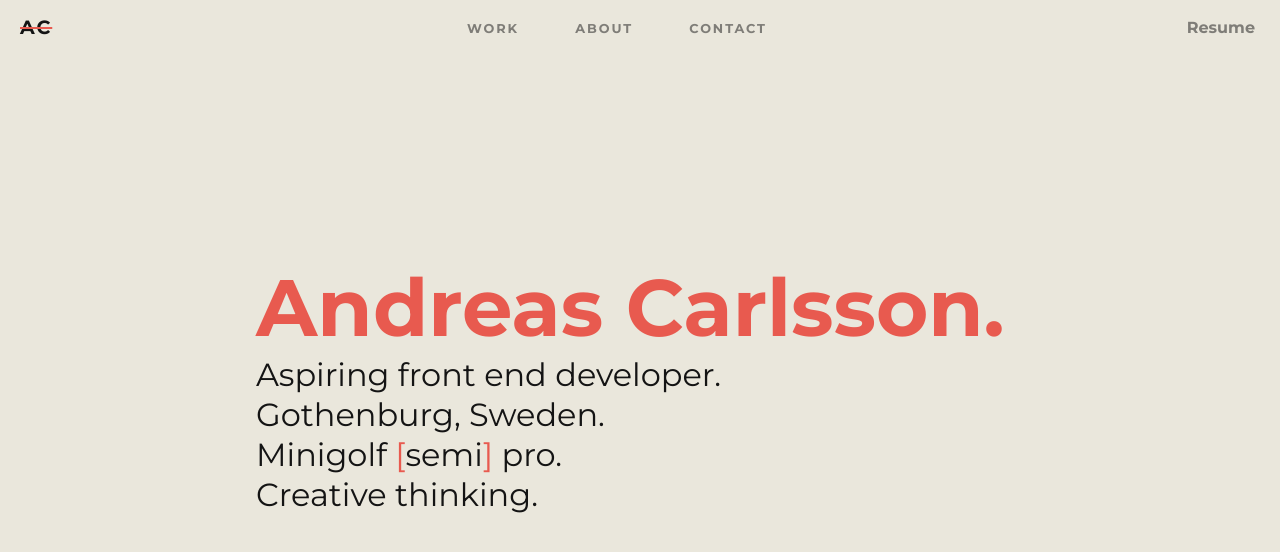
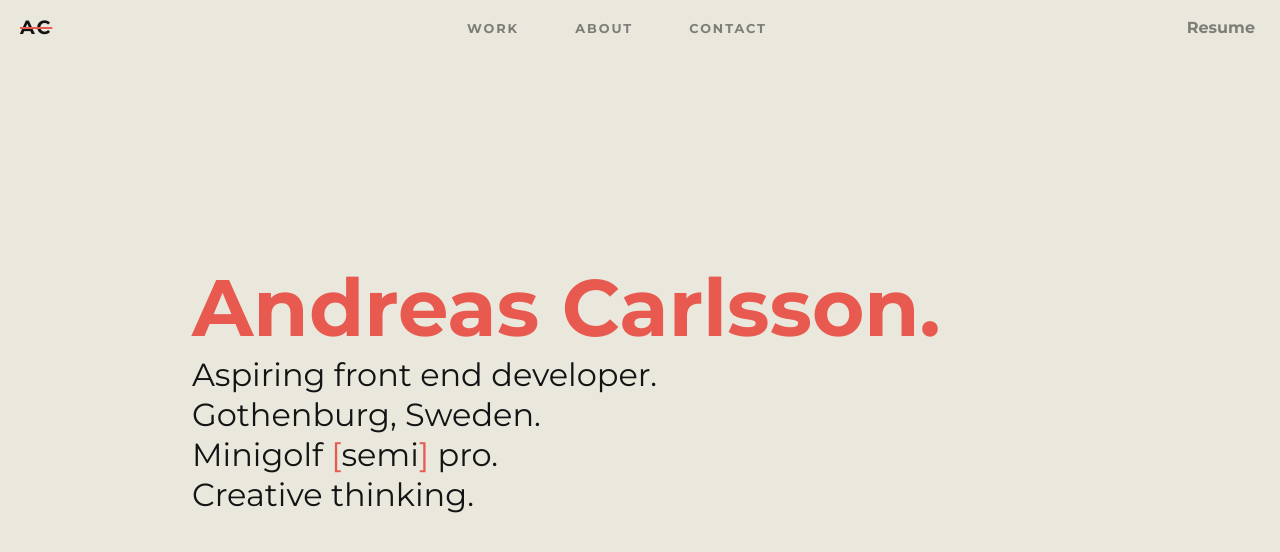
Before and after one commit to AndyCarlsson/portfolio, a React (Create React App) app: page / in a window 1280 px wide. Shown: the top 552 px of the page. Built offline with nearby package versions, Linux system fonts and the light colour scheme.

Commit message:
Updated springs for startpage

```diff
--- a/package.json
+++ b/package.json
@@ -4,7 +4,7 @@
   "private": true,
   "dependencies": {
     "@fortawesome/fontawesome-svg-core": "^1.2.32",
-    "@fortawesome/free-solid-svg-icons": "^5.15.1",
+    "@fortawesome/free-solid-svg-icons": "^5.15.2",
     "@fortawesome/react-fontawesome": "^0.1.14",
     "@iconify/react": "^1.1.3",
     "@testing-library/jest-dom": "^5.11.6",
--- a/src/components/Start/Start.js
+++ b/src/components/Start/Start.js
@@ -1,5 +1,11 @@
 import React, { useRef } from 'react';
-import { Container, TextContainer, Title, Description, Span } from './styles/StartStyles';
+import {
+  Container,
+  TextContainer,
+  Title,
+  Description,
+  Span,
+} from './styles/StartStyles';
 import { useSpring, useChain } from 'react-spring';
 
 function Start() {
@@ -15,7 +21,17 @@ function Start() {
   const descStyle3 = useAnimation(descRef3);
   const descStyle4 = useAnimation(descRef4);
 
-  const titleStyle = useAnimation(titleRef);
+  const titleStyle = useSpring({
+    from: {
+      opacity: 0,
+      color: 'black',
+    },
+    to: {
+      opacity: 1,
+      color: '#e85a4f',
+    },
+    ref: titleRef,
+  });
 
   useChain([descRef1, descRef2, descRef3, descRef4, titleRef]);
 
@@ -23,7 +39,9 @@ function Start() {
     <Container>
       <TextContainer>
         <Title style={titleStyle}>Andreas Carlsson.</Title>
-        <Description style={descStyle1}>Aspiring front end developer.</Description>
+        <Description style={descStyle1}>
+          Aspiring front end developer.
+        </Description>
         <Description style={descStyle2}>Gothenburg, Sweden.</Description>
         <Description style={descStyle3}>
           Minigolf<Span> [</Span>semi<Span>] </Span>pro.
@@ -37,18 +55,16 @@ function Start() {
 const useAnimation = (ref) => {
   const spring = useSpring({
     from: {
+      marginLeft: -50,
       opacity: 0,
-      position: 'relative',
-      left: -10,
-      top: 0,
     },
     to: {
-      left: 0,
+      marginLeft: 0,
       opacity: 1,
     },
     ref: ref,
     config: {
-      duration: 600,
+      duration: 500,
     },
   });
   return spring;
--- a/src/components/Start/styles/StartStyles.js
+++ b/src/components/Start/styles/StartStyles.js
@@ -19,8 +19,7 @@ export const Container = styled.div`
 export const TextContainer = styled.div`
   display: flex;
   flex-direction: column;
-  justify-content: flex-start;
-  width: 60%;
+  width: 70%;
   min-height: 100%;
   margin-bottom: 10vh;
 
```
Also changed, not shown: src/components/Contact/Contact.js (+7 -1 lines), 1 other file (tests, documents, lock files or other folders).
